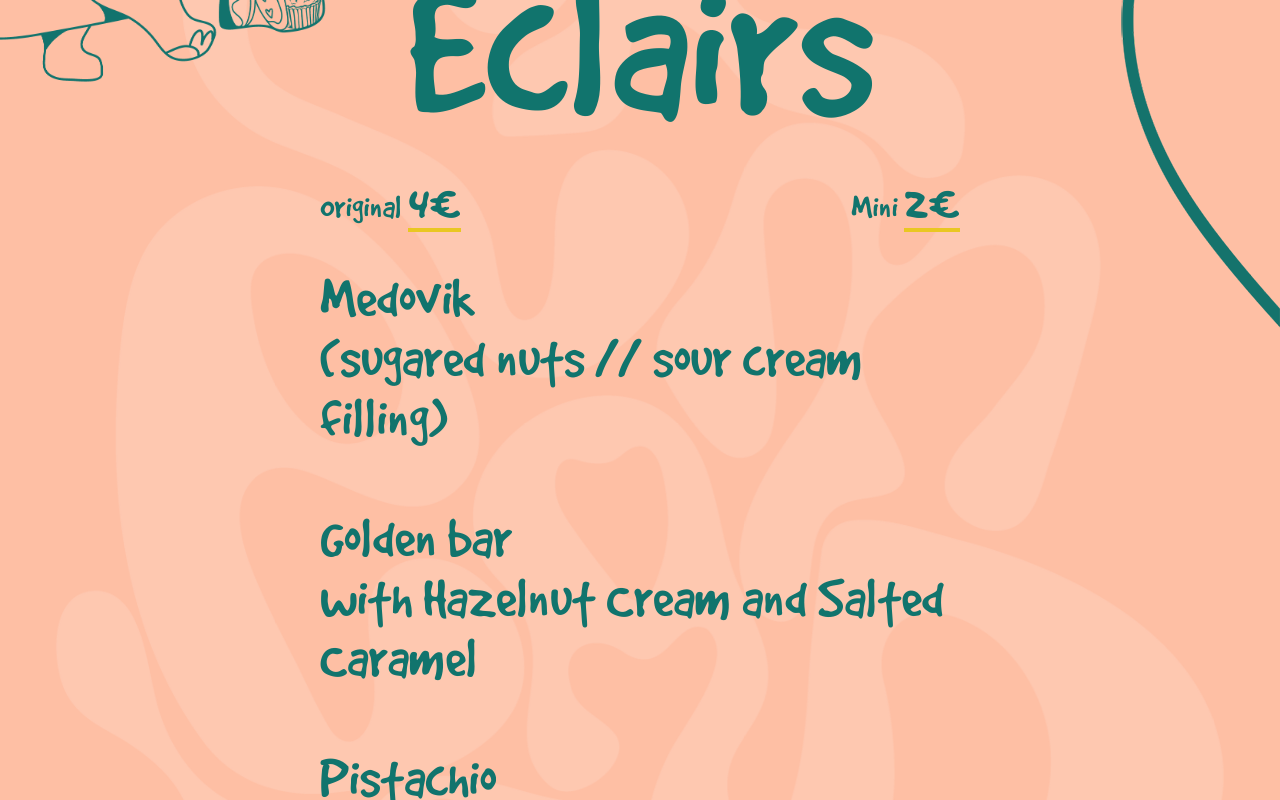
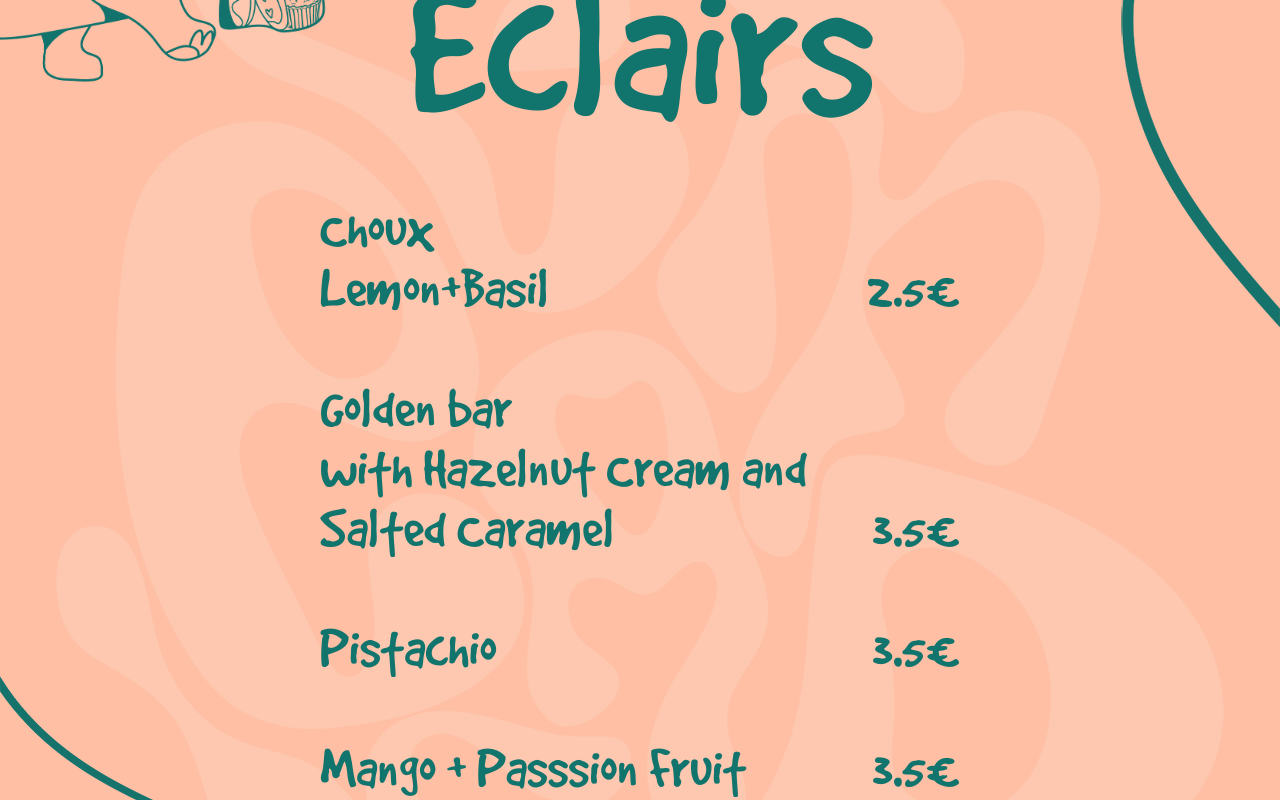
Before and after one commit to khripunovpp/creamier-porto, a React (Vite) app: page / in a window 1280 px wide. Shown: the part 380-1180 px from the top of the page. Built offline with nearby package versions, Linux system fonts and the light colour scheme; what react-simple-toasts would draw is missing.

Commit message:
menu for pois pois party

```diff
--- a/src/Menu.jsx
+++ b/src/Menu.jsx
@@ -1,19 +1,24 @@
-import {IngredientsDialog} from "./IngredientsDialog.jsx";
 import {useAtom, useAtomValue} from "jotai";
 import {calcMode, cartItems} from "./main.jsx";
 
 const menuItems = [
     {
-        name: 'Medovik \n(sugared nuts // sour cream filling)',
-        ingredients: 'water, milk, flour T00, flour T50, eggs, cream, sugar, salt, butter 83%, sour cream 20%, flower honey, mix of sugared walnuts and pecans, boiled condensed milk, lemon juice, cottage cheese, baking powder'
+        name: 'Choux \nLemon+Basil',
+        ingredients: 'water, milk, flour T00, flour T50, eggs, butter 83%, white chocolate Callebaut, milk chocolate Callebaut, sugar, salt, cream, glucose syrup, hazelnut paste, cocoa butter',
+        price: 2.5,
     },
+    // {
+    //     name: 'Medovik \n(sugared nuts // sour cream filling)',
+    //     ingredients: 'water, milk, flour T00, flour T50, eggs, cream, sugar, salt, butter 83%, sour cream 20%, flower honey, mix of sugared walnuts and pecans, boiled condensed milk, lemon juice, cottage cheese, baking powder'
+    // },
     // {
     //     name: 'Rose-Raspberry \nwith vanilla cream & raspberry+rose confit',
     //     ingredients: 'water, milk, flour T00, flour T50, eggs, butter 83%, salt, sugar, cream, white chocolate Callebaut, gelatin, vanilla paste Guzman, raspberry puree, rose confit, pectin NH, lemon juice, glucose syrup, food coloring Fuksia Guzman'
     // },
     {
         name: 'Golden bar \nwith Hazelnut Cream and Salted Caramel',
-        ingredients: 'water, milk, flour T00, flour T50, eggs, butter 83%, white chocolate Callebaut, milk chocolate Callebaut, sugar, salt, cream, glucose syrup, hazelnut paste, cocoa butter'
+        ingredients: 'water, milk, flour T00, flour T50, eggs, butter 83%, white chocolate Callebaut, milk chocolate Callebaut, sugar, salt, cream, glucose syrup, hazelnut paste, cocoa butter',
+        price: 3.5,
     },
     // {
     //     name: 'Raffaello \nwith Almond-Coconut Cream',
@@ -25,11 +30,17 @@ const menuItems = [
     // },
     {
         name: 'Pistachio',
-        ingredients: 'water, milk, flour T00, flour T50, eggs, butter 83%, white chocolate Callebaut, salt, sugar, cream, cornstarch, dessert pistachio paste 40%, pistachio paste 100%'
+        ingredients: 'water, milk, flour T00, flour T50, eggs, butter 83%, white chocolate Callebaut, salt, sugar, cream, cornstarch, dessert pistachio paste 40%, pistachio paste 100%',
+        price: 3.5,
     },
+    // {
+    //     name: 'Banoffee',
+    //     ingredients: 'water, milk, flour T00, flour T50, eggs, butter 83%, caramel chocolate Cacao Barry, white chocolate Cacao Barry, salt, sugar, cream, boiled condensed milk, mascarpone, glucose syrop, banana, banana paste GUZMAN'
+    // },
     {
-        name: 'Banoffee',
-        ingredients: 'water, milk, flour T00, flour T50, eggs, butter 83%, caramel chocolate Cacao Barry, white chocolate Cacao Barry, salt, sugar, cream, boiled condensed milk, mascarpone, glucose syrop, banana, banana paste GUZMAN'
+        name: 'Mango + Passsion Fruit',
+        price: 3.5,
+        // ingredients: 'water, milk, flour T00, flour T50, eggs, cream, sugar, salt, butter 83%, sour cream 20%, flower honey, mix of sugared walnuts and pecans, boiled condensed milk, lemon juice, cottage cheese, baking powder'
     },
 ]
 
@@ -38,14 +49,14 @@ const item = ({name, price}) =>
                          <span className="menu__item-name">
                         {name}
                     </span>
-        {/*<span className="menu__item-price">*/}
-        {/*                {price}€*/}
-        {/*            </span>*/}
+        <span className="menu__item-price">
+                        {price}€
+                    </span>
     </div>
 
 const countArr = [1, 2, 3, 4, 5, 6, 7, 8, 9, 10]
 
-const Buttons = ({choised,name}) => {
+const Buttons = ({choised, name}) => {
     const items = useAtomValue(cartItems)
     const activeCount = items[name] ? items[name].count : 0
     return <ul className="countlist">
@@ -65,7 +76,7 @@ export const Menu = () => {
     const addToCart = (menuItem, count) => {
         setToCart(storedItems => {
             if (storedItems[menuItem.name]) {
-                if (storedItems[menuItem.name].count === count)  {
+                if (storedItems[menuItem.name].count === count) {
                     delete storedItems[menuItem.name]
                 } else {
                     storedItems[menuItem.name].count = count
@@ -82,19 +93,12 @@ export const Menu = () => {
     }
 
     return <main className="menu">
-        <section className="menu__header">
-            <div className="menu__sizes">
-                <span>Original <b>4€</b></span><span>Mini <b>2€</b></span>
-            </div>
-        </section>
+
         <ul className="menu__list">
             {menuItems.map(it => {
                 const {name, price, ingredients} = it
                 return <li className="menu__item" key={name}>
-                    <IngredientsDialog key={name}
-                                       title={name}
-                                       body={ingredients}
-                                       trigger={item({name, price})}/>
+                    {item(it)}
 
                     <div className="menu__item-footer">
                         {showCalc ? <Buttons choised={c => addToCart(it, c)} name={name}/> : null}
--- a/src/scss/index.scss
+++ b/src/scss/index.scss
@@ -256,27 +256,8 @@ img {
 .menu {
   color: $text;
   font-family: "GoodDog", sans-serif;
+  font-size: min(10vw, 60px);
   margin-bottom: 40px;
-
-  &__header {
-    text-align: center;
-    margin-bottom: 1em;
-    line-height: 1;
-    margin-top: 1em;
-    font-size: 35px;
-  }
-
-  &__sizes {
-    display: flex;
-    justify-content: space-between;
-    gap: 15px;
-
-    b {
-      display: inline-block;
-      border-bottom: 4px solid $captionShadow;
-      font-size: 1.6em;
-    }
-  }
 
   &__list {
     list-style: none;
@@ -284,19 +265,15 @@ img {
     margin: 0;
     display: flex;
     flex-direction: column;
-    font-size: min(10vw, 60px);
   }
 
   &__item {
-    padding-bottom: 1em;
-
-    &:last-child {
-      padding-bottom: 0;
-    }
+    position: relative;
 
     &-inner {
       display: table;
       line-height: 1;
+      padding-top: 1em;
       text-wrap: balance;
       white-space: pre-wrap;
       cursor: pointer;
```
Also changed, not shown: 5 other files (tests, documents, lock files or other folders).
